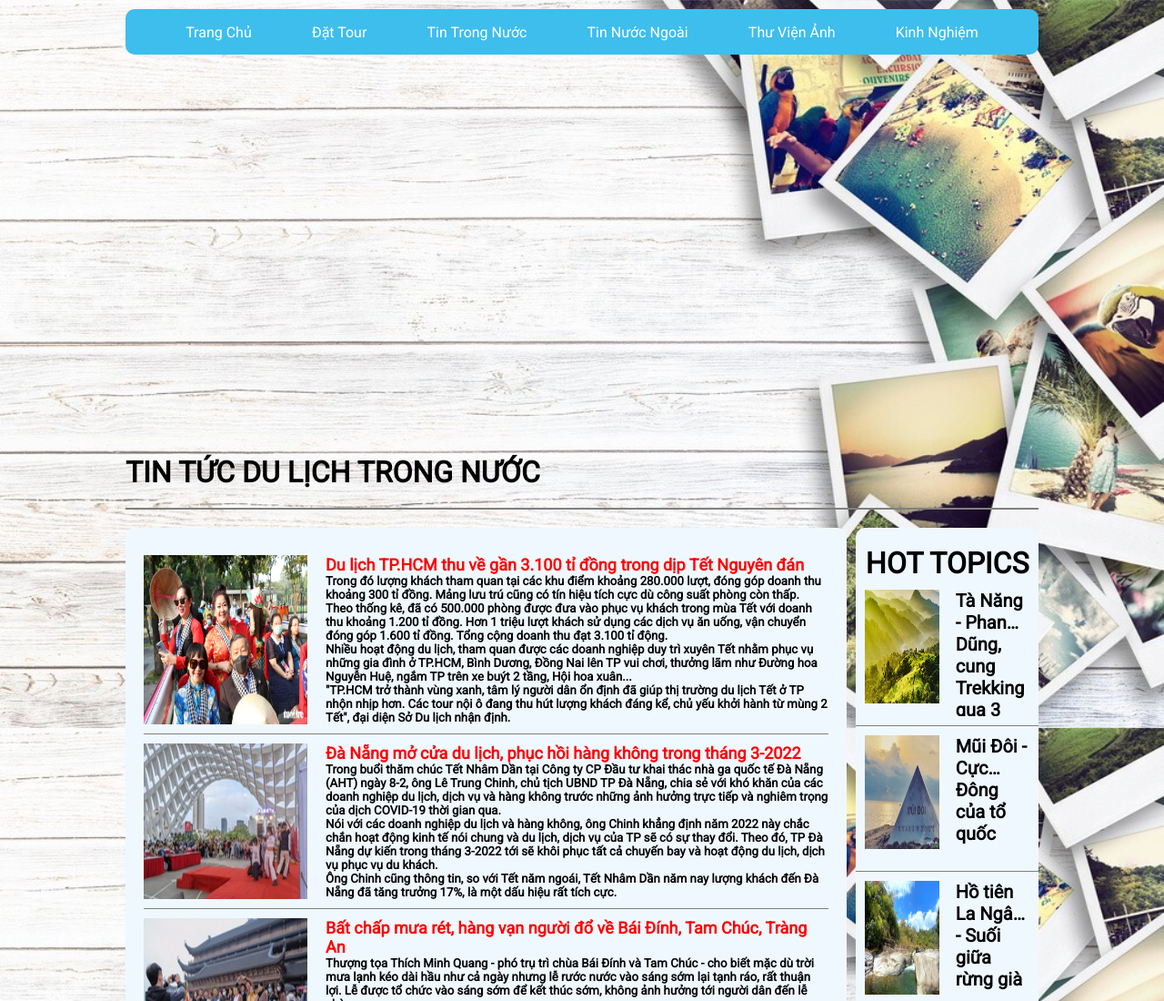
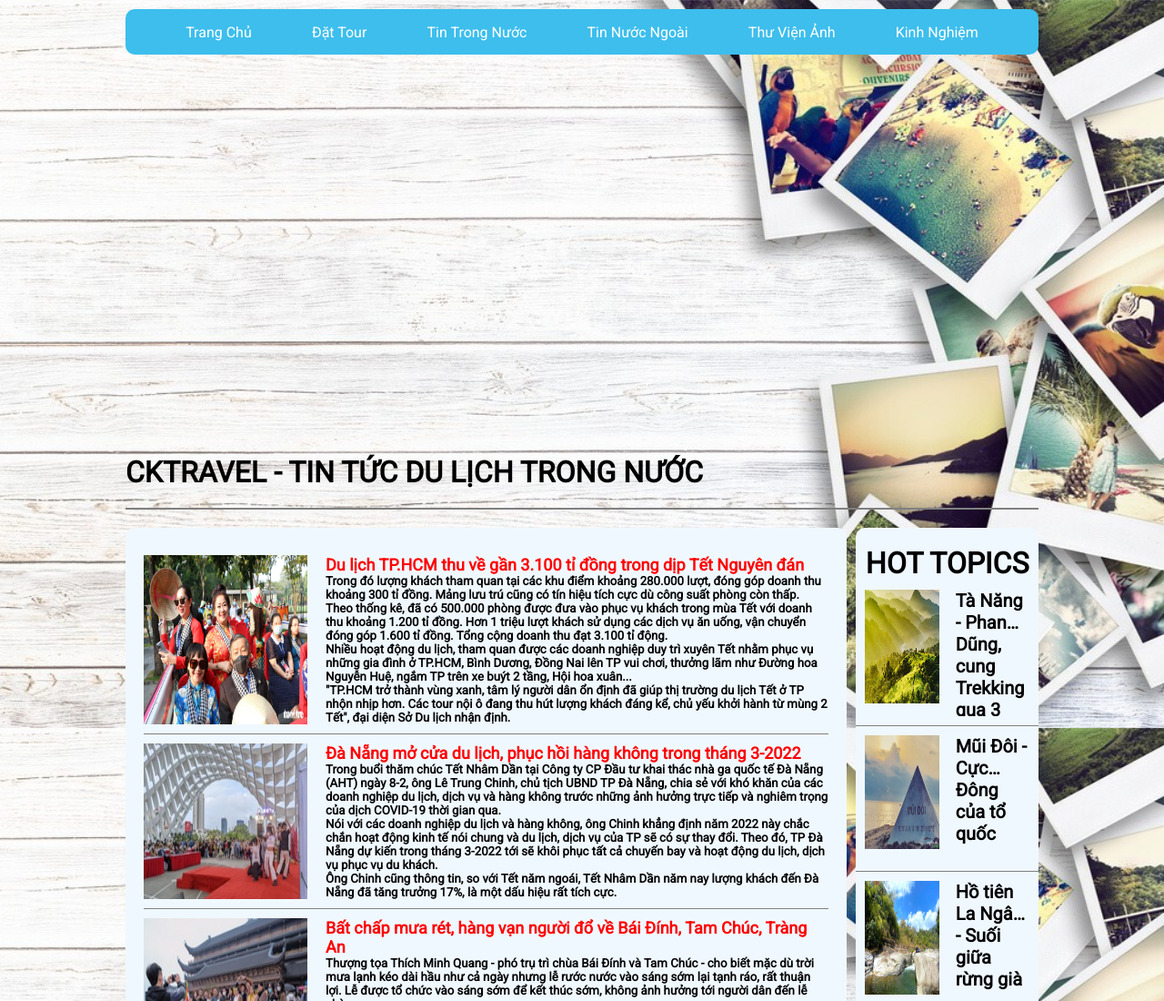
Before and after one commit to KhanhpcFX15305/cktravel, a plain HTML site: page news_internal.html in a window 1280 px wide. Shown: the top 1100 px of the page at 91% size. Drawn offline with Linux system fonts and the light colour scheme.

Commit message:
Update news_internal.html

```diff
--- a/news_internal.html
+++ b/news_internal.html
@@ -4,7 +4,8 @@
     <meta charset="UTF-8">
     <meta http-equiv="X-UA-Compatible" content="IE=edge">
     <meta name="viewport" content="width=device-width, initial-scale=1.0">
-    <title>KhanhpcFX15305 Project 4</title>
+    <meta name="description" content="CKTravel - Tin tức du lịch trong nước">
+    <title>CKTravel - Tin tức</title>
     <link rel="preconnect" href="https://fonts.googleapis.com">
     <link rel="preconnect" href="https://fonts.gstatic.com" crossorigin>
     <link href="https://fonts.googleapis.com/css2?family=Roboto&display=swap" rel="stylesheet">
@@ -26,7 +27,7 @@
             <div class="banner">
             </div>
             <div class="content_header">
-                <h1>TIN TỨC DU LỊCH TRONG NƯỚC</h1>
+                <h1>CKTRAVEL - TIN TỨC DU LỊCH TRONG NƯỚC</h1>
             </div>
             <div class="main">
                 <div class="content">
```
